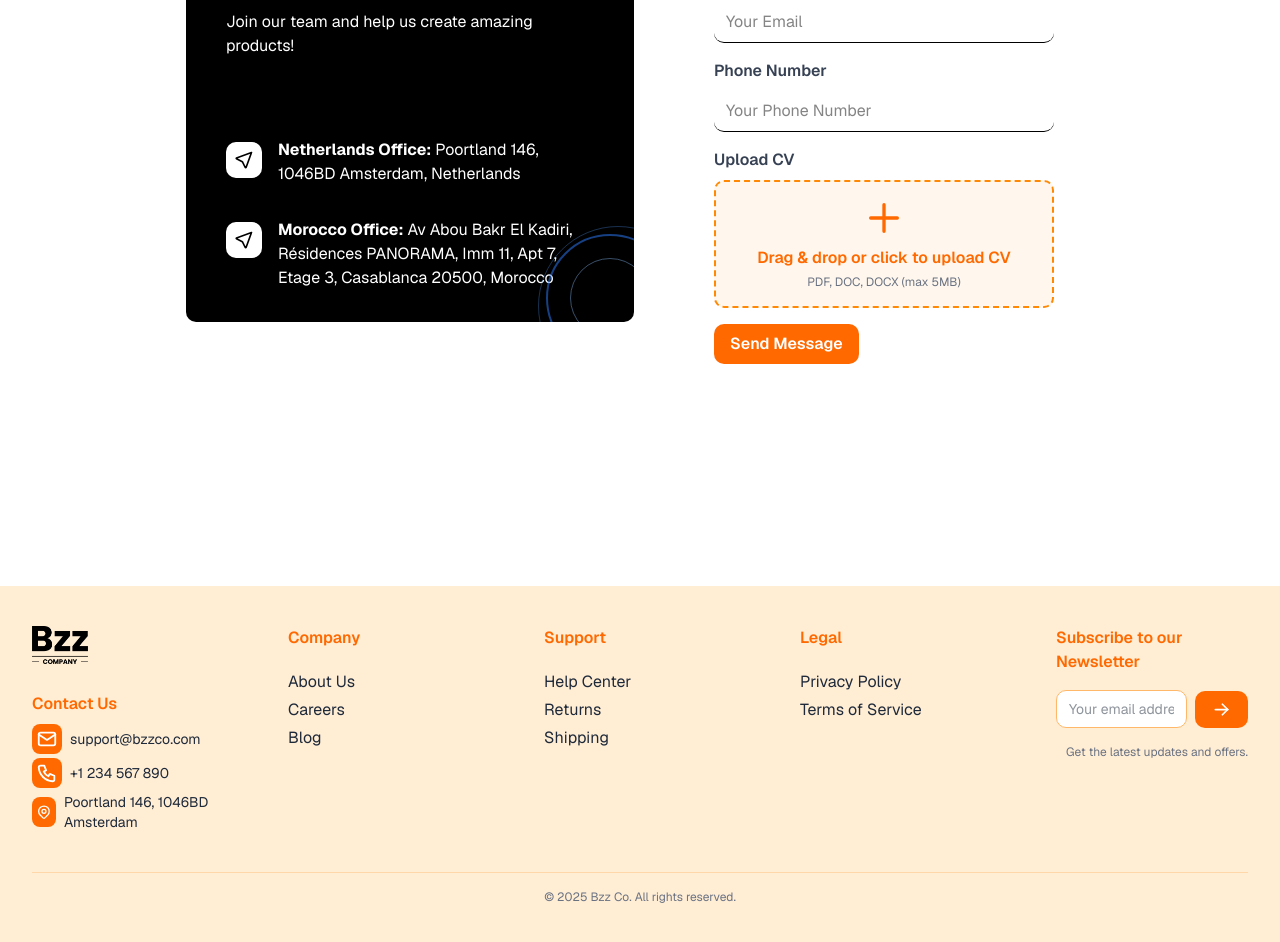
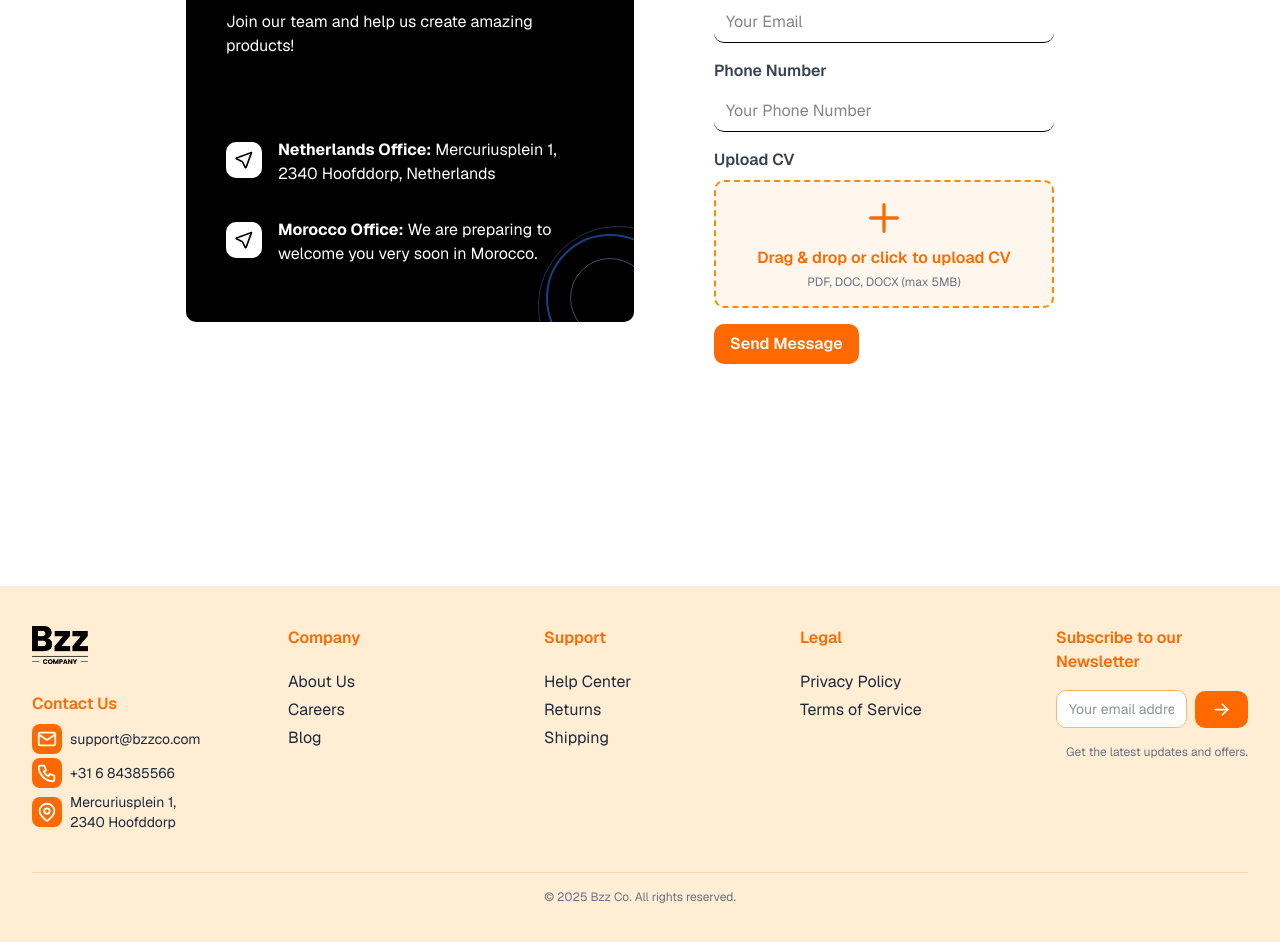
Before and after one commit to tejjzakaria/bzzco_front, a Next.js app: page /work-with-us in a window 1280 px wide. Shown: the part 420-1362 px from the top of the page. Built offline with nearby package versions, Linux system fonts and the light colour scheme.

Commit message:
fix: minor styling changes

```diff
--- a/components/ContactForm.tsx
+++ b/components/ContactForm.tsx
@@ -53,7 +53,8 @@ const ContactForm = () => {
                                 <IconLocation size={20} />
                               </span>
                             </div>
-                        <span className='text-sm sm:text-base'><strong>Netherlands Office:</strong> Poortland 146, 1046BD Amsterdam, Netherlands</span>
+                            <span className='text-sm sm:text-base'><strong>Netherlands Office:</strong> Mercuriusplein 1,
+                              2340 Hoofddorp, Netherlands</span>
                           </div>
                         </div>
                         <div className='mt-1'>
@@ -63,7 +64,7 @@ const ContactForm = () => {
                                 <IconLocation size={20} />
                               </span>
                             </div>
-                        <span className='text-sm sm:text-base'><strong>Morocco Office:</strong> Av Abou Bakr El Kadiri, Résidences PANORAMA, Imm 11, Apt 7, Etage 3, Casablanca 20500, Morocco</span>
+                            <span className='text-sm sm:text-base'><strong>Morocco Office:</strong> We are preparing to welcome you very soon in Morocco.</span>
                           </div>
                         </div>
                 {/* Decorative circles */}
--- a/components/Footer.tsx
+++ b/components/Footer.tsx
@@ -25,11 +25,11 @@ const Footer = () => {
             </div>
             <div className="flex flex-row items-center gap-2 flex-wrap">
               <IconPhone size={30} className="text-white bg-orange-500 p-1 rounded-md" />
-              <span className="text-xs sm:text-sm"><a href="tel:+1234567890" className="hover:text-orange-500 transition">+1 234 567 890</a></span>
+              <span className="text-xs sm:text-sm"><a href="tel:+31684385566" className="hover:text-orange-500 transition">+31 6 84385566</a></span>
             </div>
             <div className="flex flex-row items-center gap-2">
               <IconMapPin size={30} className="text-white bg-orange-500 p-1 rounded-md" />
-              <span className="text-xs sm:text-sm">Poortland 146, 1046BD Amsterdam</span>
+              <span className="text-xs sm:text-sm">Mercuriusplein 1,<br></br>2340 Hoofddorp</span>
             </div>
           </div>
         </div>
--- a/components/HowItBegan.tsx
+++ b/components/HowItBegan.tsx
@@ -4,7 +4,9 @@ import Image from 'next/image';
 const HowItBegan = () => {
     return (
         <div className='px-[15vw] my-10'>
-            <Image src="/construction-depot.png" alt="" width={900} height={400} />
+            <div className='relative w-full h-[250px] sm:h-[350px] md:h-[400px] rounded-lg overflow-hidden'>
+                <Image src="/construction-depot.png" alt="Construction Depot" fill style={{ objectFit: 'cover' }} />
+            </div>
             <div className='flex flex-col items-center gap-4 my-10'>
                 <h1 className='text-4xl font-bold'>How it began?</h1>
                 <p className='text-lg text-center'>This idea first came to life several years ago when I worked for a merchant named Ertugul Demir, owner of a construction materials store called Constructor...</p>
--- a/components/MeetFounder.tsx
+++ b/components/MeetFounder.tsx
@@ -1,5 +1,6 @@
 import React from 'react'
 import Image from 'next/image';
+import { IconBrandLinkedin } from '@tabler/icons-react';
 
 const MeetFounder = () => {
   return (
@@ -7,9 +8,10 @@ const MeetFounder = () => {
         <div className='flex flex-col items-start w-full md:w-1/2 gap-4'>
           <h1 className='text-2xl sm:text-3xl md:text-4xl font-bold'>Moussa Baazizi - Founder of Baazizi Group</h1>
           <p className='text-base sm:text-lg'>Welcome to Baazizi Group, a platform designed to revolutionize the world of construction materials merchants. I am Moussa Baazizi, the founder of this visionary project, born from a simple yet powerful idea.</p>
+          <a href="https://www.linkedin.com/in/moussa-b-010183249?utm_source=share&utm_campaign=share_via&utm_content=profile&utm_medium=ios_app" target='_blank'><IconBrandLinkedin size={30} className='text-blue-700 hover:text-blue-800 transition'/></a>
         </div>
-        <div className='w-full md:w-1/2 mt-8 md:mt-0'>
-            <Image src="/moussa.png" alt="About Us" className='mt-8 rounded-l-full' width={900} height={900}/>
+        <div className='w-full md:w-1/2 flex justify-end mt-8 md:mt-0'>
+            <Image src="/moussa2.jpeg" alt="About Us" className='rounded-l-full' width={500} height={500}/>
         </div>
     </div>
   )
--- a/components/NavBar.tsx
+++ b/components/NavBar.tsx
@@ -54,7 +54,7 @@ export function NavBar() {
             link: "/contact",
         },
         {
-            name: "Work with us",
+            name: "Careers",
             link: "/work-with-us",
         },
     ];
--- a/components/WorkWithUsForm.tsx
+++ b/components/WorkWithUsForm.tsx
@@ -65,7 +65,8 @@ const WorkWithUsForm = () => {
                 <IconLocation size={20} />
               </span>
             </div>
-                        <span className='text-sm sm:text-base'><strong>Netherlands Office:</strong> Poortland 146, 1046BD Amsterdam, Netherlands</span>
+            <span className='text-sm sm:text-base'><strong>Netherlands Office:</strong> Mercuriusplein 1,
+              2340 Hoofddorp, Netherlands</span>
           </div>
         </div>
         <div className='mt-1'>
@@ -75,7 +76,7 @@ const WorkWithUsForm = () => {
                 <IconLocation size={20} />
               </span>
             </div>
-                        <span className='text-sm sm:text-base'><strong>Morocco Office:</strong> Av Abou Bakr El Kadiri, Résidences PANORAMA, Imm 11, Apt 7, Etage 3, Casablanca 20500, Morocco</span>
+            <span className='text-sm sm:text-base'><strong>Morocco Office:</strong> We are preparing to welcome you very soon in Morocco.</span>
           </div>
         </div>
         {/* Decorative circles */}
```
Also changed, not shown: public/moussa2.jpeg (added). Lines whose indentation alone changed are shown as unchanged.
